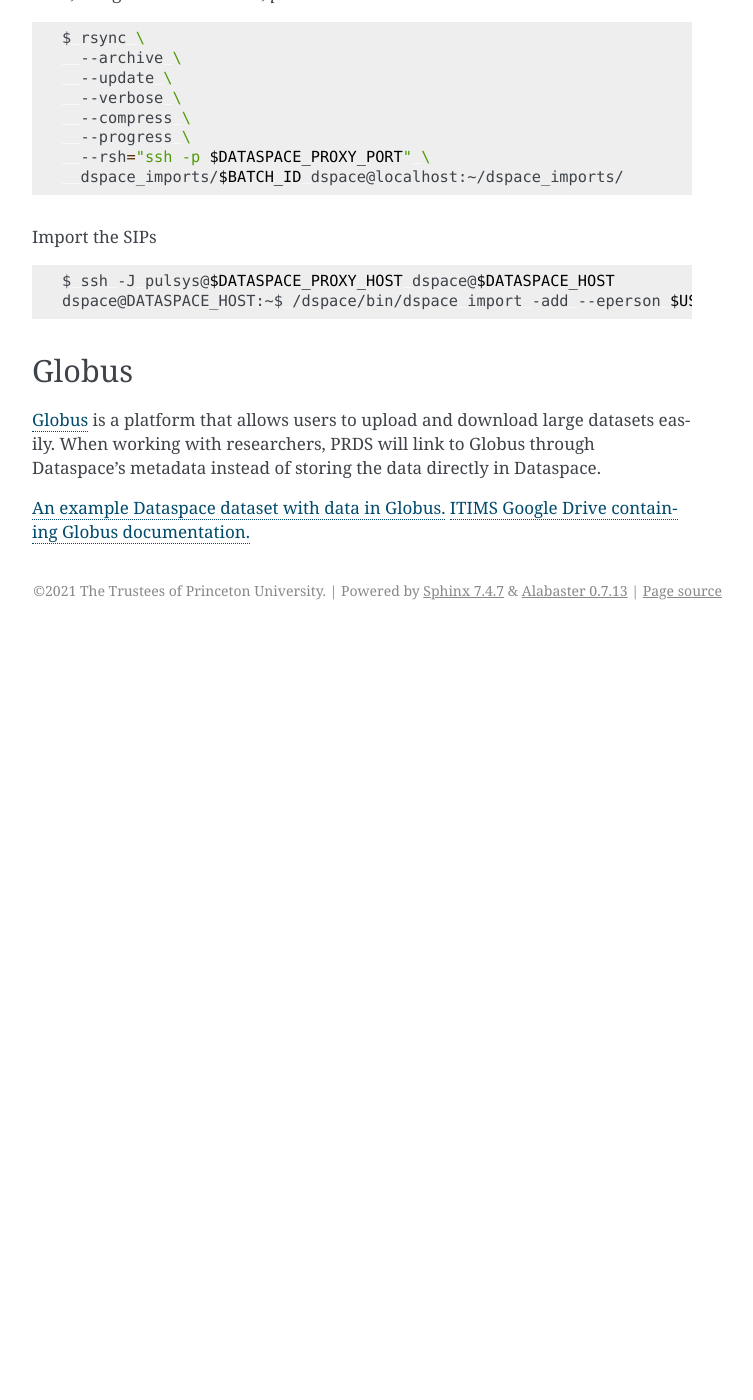
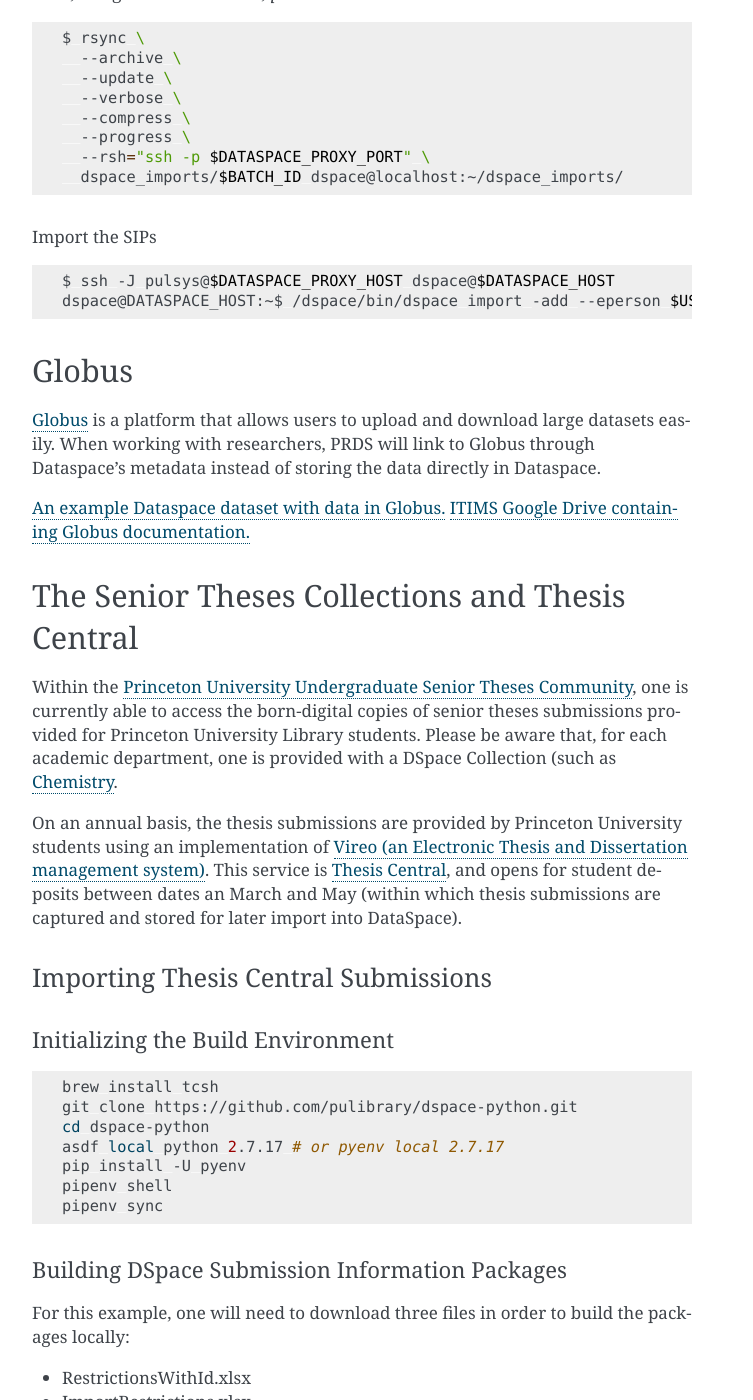
Before and after one commit to pulibrary/dspace-development, a Sphinx documentation site: the page built from docs/dataspace.md, in a window 1280 px wide and 1400 px high, scrolled down 1911 px. Shown: the whole window, without its empty margins (388-1141 px from the left). Built offline with Sphinx 7.4.7, drawn with Linux system fonts in a browser that asks for light colours; before the commit the page ends 2541 px from its top, so only the background shows below that; some of the changed text lies outside the part shown.

Commit message:
[WIP] Providing Thesis Central documentation

````diff
--- a/docs/dataspace.md
+++ b/docs/dataspace.md
@@ -109,3 +109,58 @@
 
 [An example Dataspace dataset with data in Globus.](https://dataspace.princeton.edu/handle/88435/dsp01nz8062179)
 [ITIMS Google Drive containing Globus documentation.](https://drive.google.com/drive/folders/1W3PM757IW6dMqD_kZizQVdNftvm1Ct6V?usp=sharing)
+
+## The Senior Theses Collections and Thesis Central
+
+Within the [Princeton University Undergraduate Senior Theses Community](https://dataspace.princeton.edu/handle/88435/dsp019c67wm88m), one is currently able to access the born-digital copies of senior theses submissions provided for Princeton University Library students. Please be aware that, for each academic department, one is provided with a DSpace Collection (such as [Chemistry](https://dataspace.princeton.edu/handle/88435/dsp018c97kq479).
+
+On an annual basis, the thesis submissions are provided by Princeton University students using an implementation of [Vireo (an Electronic Thesis and Dissertation management system)](https://github.com/TexasDigitalLibrary/Vireo.git). This service is [Thesis Central](https://thesis-central.princeton.edu), and opens for student deposits between dates an March and May (within which thesis submissions are captured and stored for later import into DataSpace).
+
+### Importing Thesis Central Submissions
+
+#### Initializing the Build Environment
+
+```bash
+brew install tcsh
+git clone https://github.com/pulibrary/dspace-python.git
+cd dspace-python
+asdf local python 2.7.17 # or pyenv local 2.7.17
+pip install -U pyenv
+pipenv shell
+pipenv sync
+```
+
+#### Building DSpace Submission Information Packages
+
+For this example, one will need to download three files in order to build the packages locally:
+
+ * RestrictionsWithId.xlsx
+ * ImportRestrictions.xlsx
+ * AdditionalPrograms.xlsx
+
+These should be downloaded directly or copied into the `export` directory.
+
+Each of these are provided by colleagues within the Library using a privately-accessible Google Drive Folder. Please contact members of Digital Repository and Discovery Services for access to these.
+
+```bash
+/bin/tcsh
+
+export department='Physics'
+
+mkdir "export/$department"
+cp export/RestrictionsWithId.xlsx "export/$department/RestrictionsWithId.xlsx"
+cp export/ImportRestrictions.xlsx "export/$department/ImportRestrictions.xlsx"
+cp export/AdditionalPrograms.xlsx "export/$department/AdditionalPrograms.xlsx"
+```
+
+##### Downloading Thesis Central Exports
+
+One must then authenticate into https://thesis-central.princeton.edu, within
+which one will have access to the administrative menu. Should one *not* be
+provided with these privileges, then one must please request this from DRDS
+colleagues.
+
+Following this, one must download all submissions for the desired department using the user interface:
+
+
+(Save the Thesis Central exports to "export/$department/ExcelExport.xlsx")
````
